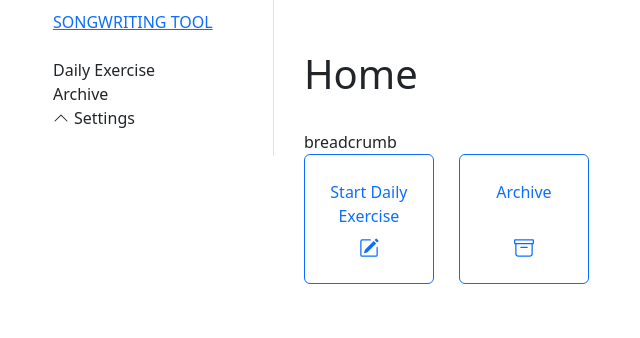
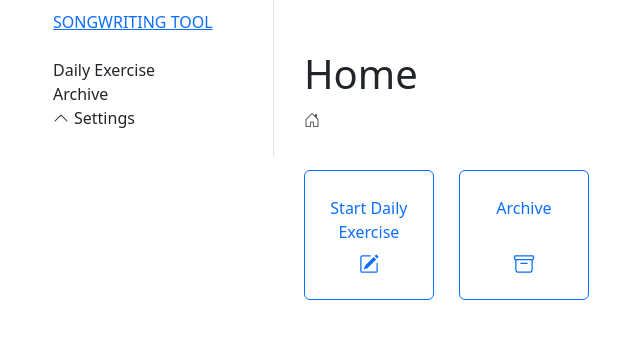
Before and after one commit to LeonhWolf/songwriting-tool, a React (Create React App) app in the folder web-client/: page / in a window 1280 px wide. Shown: the top 338 px of the page, without its empty margins (49-689 px from the left). Built offline with nearby package versions, Linux system fonts and the light colour scheme.

Commit message:
Breadcrumb added to home view.

```diff
--- a/web-client/src/pages/Home.tsx
+++ b/web-client/src/pages/Home.tsx
@@ -5,7 +5,6 @@ import "../i18n/index";
 import Default from "../templates/Default";
 import { paths } from "../router";
 import css from "./Home.module.scss";
-import Breadcrumb from "../components/Breadcrumb";
 import { ReactComponent as EditSVG } from "../assets/SVGs/pencil-square.svg";
 import { ReactComponent as ArchiveSVG } from "../assets/SVGs/archive.svg";
 
@@ -43,17 +42,6 @@ const Home = () => {
     <Default title={"Home"} contentPosition="left">
       <div>
         <div
-          data-testid={
-            process.env.NODE_ENV !== "production"
-              ? "home-breadcrumb"
-              : undefined
-          }
-        >
-          breadcrumb
-        </div>
-        {/* TODO */}
-        {/* <Breadcrumb/> */}
-        <div
           id="tiles-navigation"
           className="d-flex"
           style={{ columnGap: "25px" }}
--- a/web-client/src/templates/Default.tsx
+++ b/web-client/src/templates/Default.tsx
@@ -3,6 +3,7 @@ import { useState } from "react";
 import Sidebar from "../components/Sidebar";
 import { ReactComponent as HamburgerSVG } from "../assets/SVGs/list.svg";
 import Offcanvas from "../components/Offcanvas";
+import Breadcrumb from "../components/Breadcrumb";
 import css from "./Default.module.scss";
 
 type BaseProps = {
@@ -44,9 +45,10 @@ function Default(props: IProps) {
 
       <main id={css["main"]}>
         <header id={css["header"]}>
-          <div id="title-and-subtitle">
+          <div id="title-subtitle-breadcrumb">
             <h1>{props.title}</h1>
             {props.subtitle && <h5 className="text-muted">{props.subtitle}</h5>}
+            <Breadcrumb />
           </div>
           <button
             id={css["hamburger-button"]}
```
